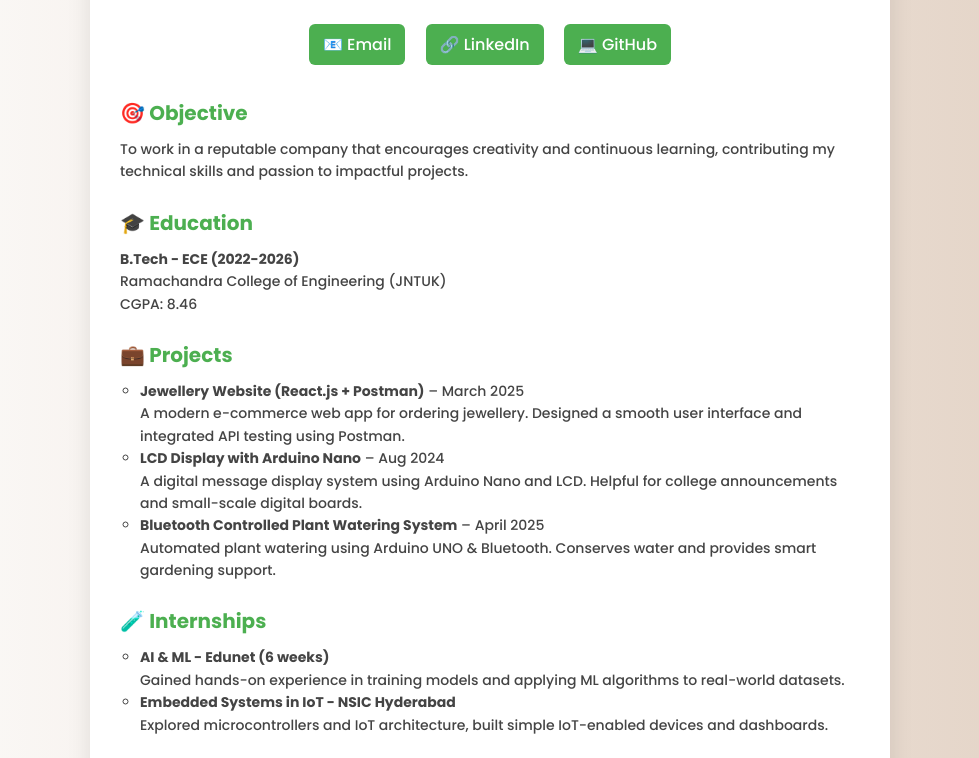
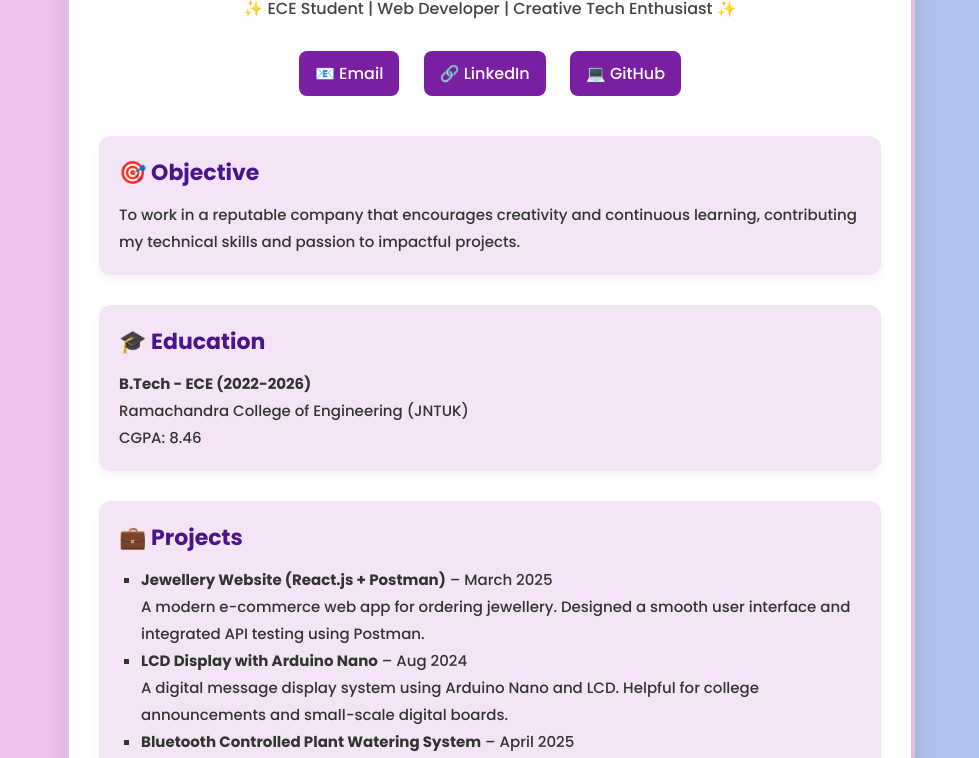
Before and after one commit to GGSHarshini/personal_website, a plain HTML site: page index.html in a window 1280 px wide. Shown: the part 146-904 px from the top of the page, without its empty margins (150-1129 px from the left). Drawn offline with Linux system fonts and the light colour scheme.

Commit message:
Update style.css

```diff
--- a/style.css
+++ b/style.css
@@ -6,14 +6,14 @@
 
 body {
   font-family: 'Poppins', sans-serif;
-  background: linear-gradient(to right, #fdfcfb, #e2d1c3);
+  background: linear-gradient(to right, #fbc2eb, #a6c1ee);
   padding: 40px 20px;
   display: flex;
   justify-content: center;
 }
 
 .container {
-  max-width: 800px;
+  max-width: 850px;
   width: 100%;
 }
 
@@ -21,68 +21,67 @@ body {
   background: #fff;
   border-radius: 20px;
   box-shadow: 0 8px 25px rgba(0, 0, 0, 0.1);
-  padding: 30px;
+  padding: 40px 30px;
   text-align: center;
   transition: 0.3s ease;
+  border: 4px solid #e1bee7;
 }
 
 .profile-card:hover {
   transform: scale(1.02);
-}
-
-.profile-img {
-  width: 140px;
-  height: 140px;
-  border-radius: 50%;
-  margin-bottom: 15px;
-  border: 4px solid #4caf50;
+  box-shadow: 0 12px 30px rgba(0, 0, 0, 0.2);
 }
 
 h1 {
-  font-size: 28px;
-  color: #333;
-  margin-bottom: 5px;
+  font-size: 32px;
+  color: #6a1b9a;
+  margin-bottom: 10px;
 }
 
 .tagline {
   font-size: 16px;
-  color: #666;
+  color: #444;
   margin-bottom: 20px;
 }
 
 .contact-links a {
   display: inline-block;
-  margin: 8px;
+  margin: 10px;
   text-decoration: none;
   color: white;
-  background: #4caf50;
-  padding: 8px 14px;
-  border-radius: 6px;
+  background: #7b1fa2;
+  padding: 10px 16px;
+  border-radius: 8px;
+  font-weight: 500;
   transition: background 0.3s ease;
 }
 
 .contact-links a:hover {
-  background: #388e3c;
+  background: #4a0072;
 }
 
 .section {
   text-align: left;
-  margin-top: 25px;
+  margin-top: 30px;
+  background: #f3e5f5;
+  padding: 20px;
+  border-radius: 12px;
+  box-shadow: 0 4px 10px rgba(0, 0, 0, 0.05);
 }
 
 .section h2 {
-  color: #4caf50;
-  margin-bottom: 10px;
-  font-size: 20px;
+  color: #4a148c;
+  margin-bottom: 12px;
+  font-size: 22px;
 }
 
 .section p, .section ul {
-  font-size: 14px;
-  color: #444;
-  line-height: 1.6;
+  font-size: 15px;
+  color: #333;
+  line-height: 1.8;
 }
 
 .section ul {
-  padding-left: 20px;
-  list-style-type: circle;
+  padding-left: 22px;
+  list-style-type: square;
 }
```
